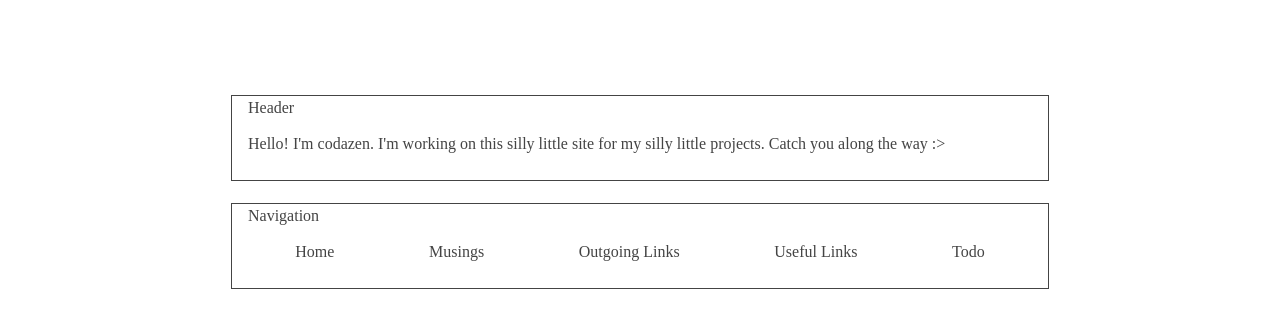
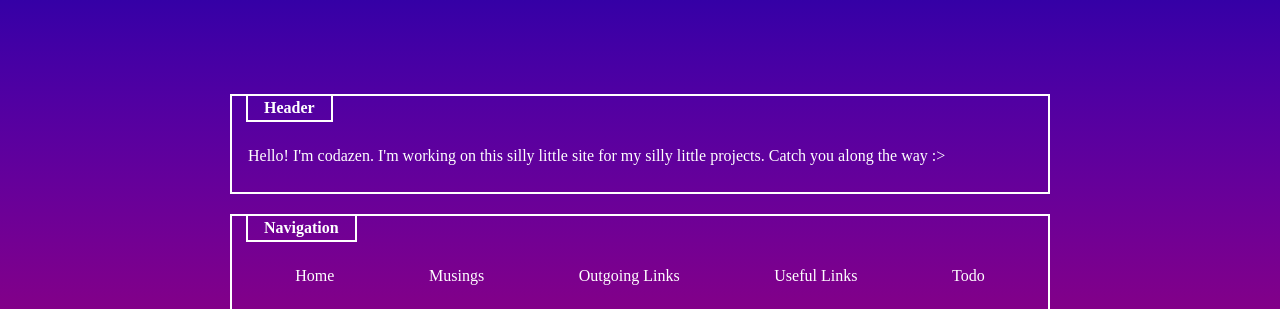
Before and after one commit to codazendev/codazen.dev, an Eleventy site: page content/index.html in a window 1280 px wide. Shown: the top 309 px of the page. Built offline with nearby package versions, Linux system fonts and the light colour scheme; Eleventy itself is replaced by a stand-in of ours; files that its build step writes are made by us from their sources; a web font is replaced by a local one.

Commit message:
changed styling to feature white elements with oklch gradient for background

```diff
--- a/css/base.css
+++ b/css/base.css
@@ -33,28 +33,34 @@
     box-sizing: border-box;
 }
 
+html {
+    min-height: 100%;
+}
+
 body {
     font-family: AdwaitaMono;
     /* font-size: 18px; */
     line-height: 1.5;
     max-width: 102ch;
     margin: 4lh auto;
-    color: #444;
+    color: #ffffff;
+    background: linear-gradient(in oklch 180deg, #3500a6 0.0%, #c23d00 100.0%);
 }
 
 
 /* Custom styling for the different areas of the page */
 .box {
-    outline: 1px solid #444;
+    outline: 2px solid;
     margin-bottom: 1lh;
     padding: 0 2ch 1lh 2ch;
 
     > p:first-child {
         width: fit-content;
-        outline: 1px solid white;
+        outline: 2px solid;
         margin: 0;
-        margin-bottom: 0.5lh;
-        padding: 0;
+        margin-bottom: 1lh;
+        padding: 0 2ch;
+        font-weight: bold;
     }
 }
 
@@ -83,7 +89,7 @@ main {
 
 /* Links */
 a {
-    color: #444;
+    color: #ffffff;
 }
 
 a:link {
```
